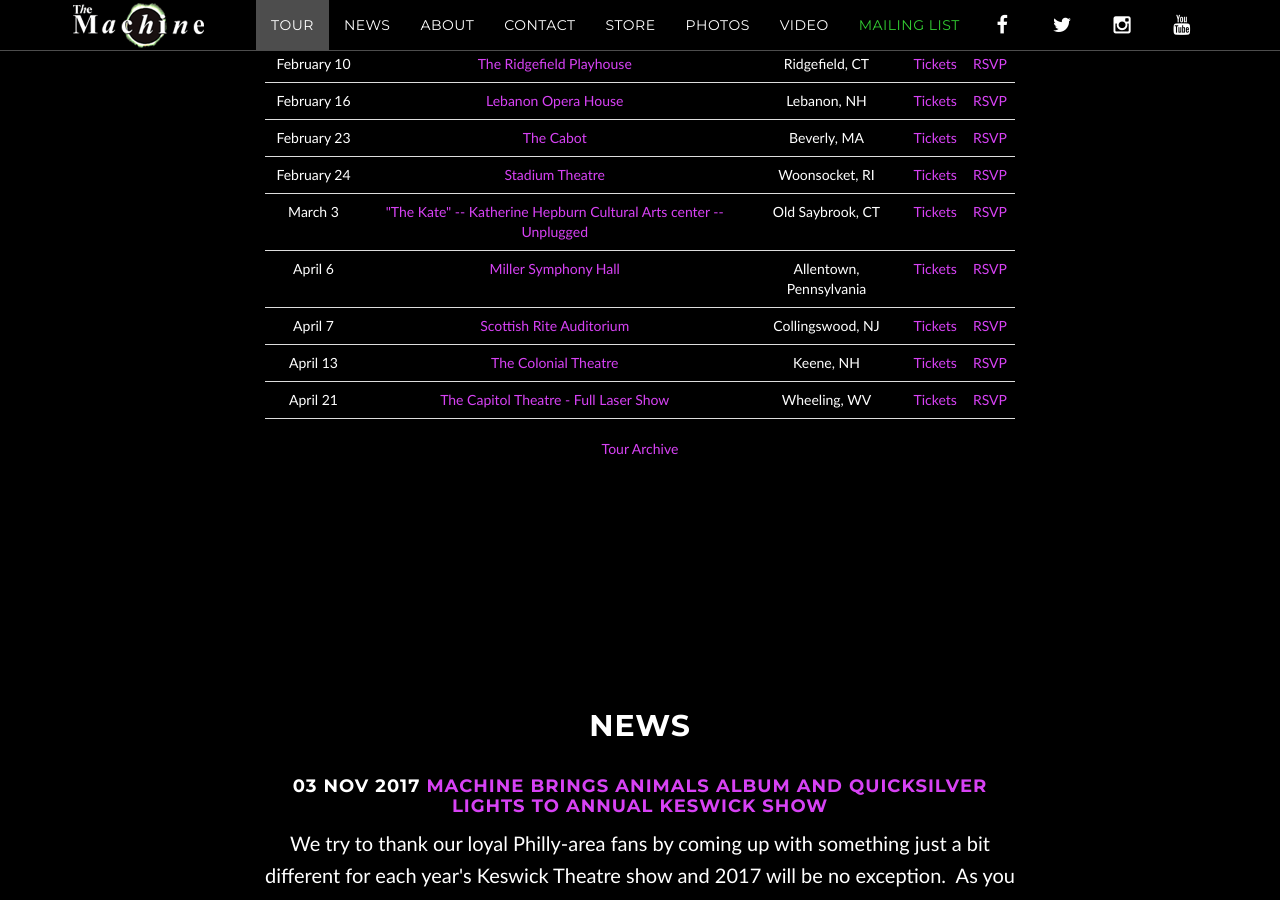
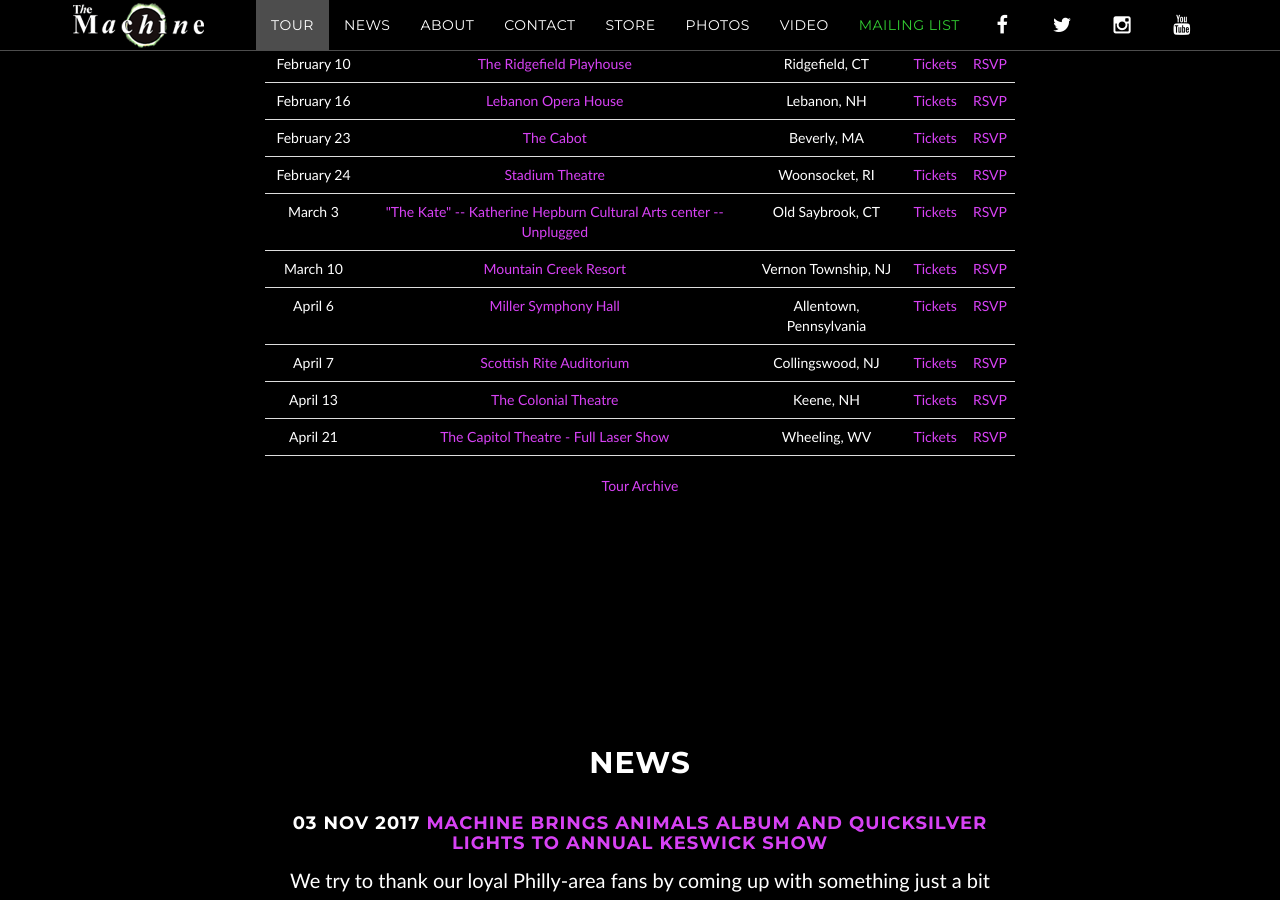
Before and after one commit to machineweb/machineweb.github.io, a Jekyll site: the page built from index.html, in a window 1280 px wide and 900 px high, scrolled down 1551 px. Built offline with Jekyll 4.4.1, drawn with Linux system fonts in a browser that asks for light colours; comment, search, counter and statistics services are not loaded.

Commit message:
New tour item

```diff
--- a/_data/tour.yml
+++ b/_data/tour.yml
@@ -3359,3 +3359,11 @@
     tickets-url: "https://www1.ticketmaster.com/event/0100537823008C53?CAMEFROM=CFC_BWP_WEB_AURA_0209-THEMACHINE"
     rsvp-url: "https://www.facebook.com/events/1564144760344723/"
     order: "1518156000000"
+
+  - date: "March 10 2018"
+    venue: "Mountain Creek Resort"
+    venue-url: "https://www.mountaincreek.com/activities-events/event-calendar#2018-03"
+    location: "Vernon Township, NJ"
+    tickets-url: "https://www.mountaincreek.com/activities-events/event-calendar#2018-03"
+    rsvp-url: "https://www.facebook.com/events/594344470911920/"
+    order: "1520661600000"
```
